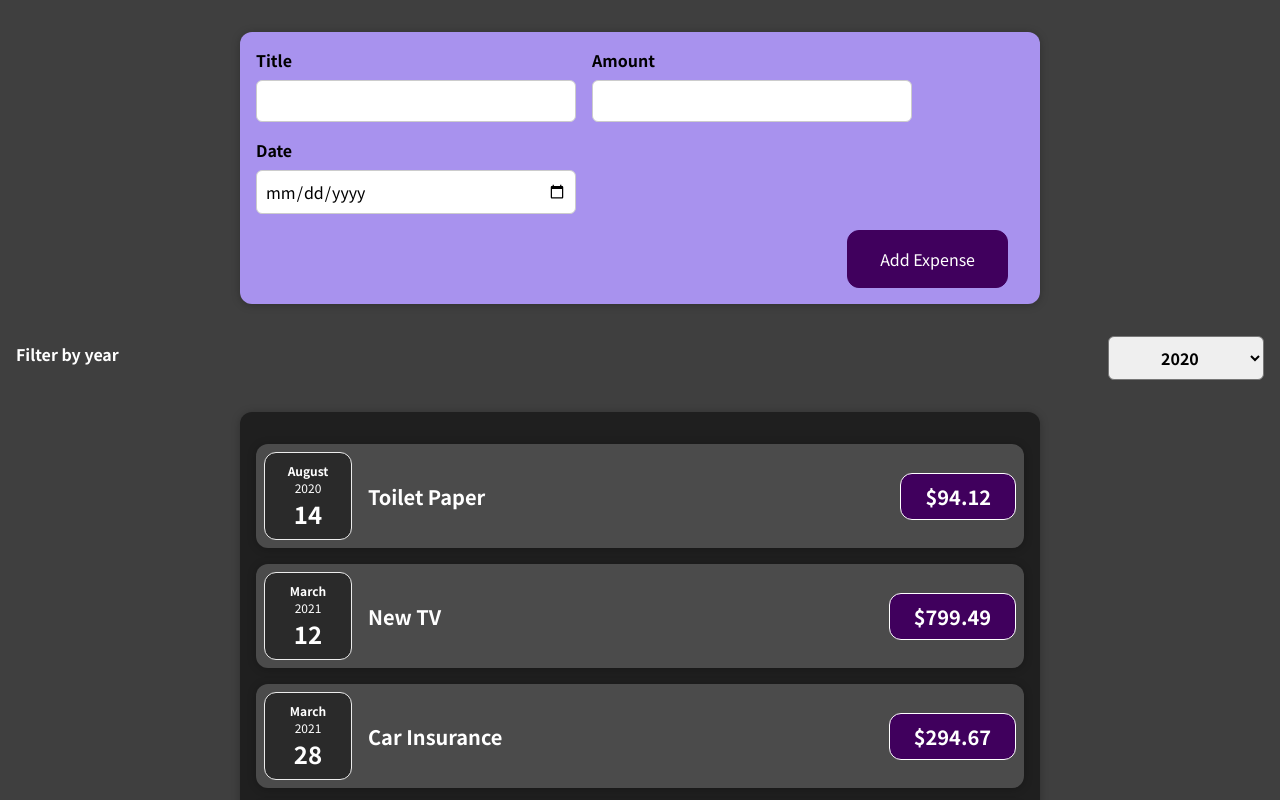
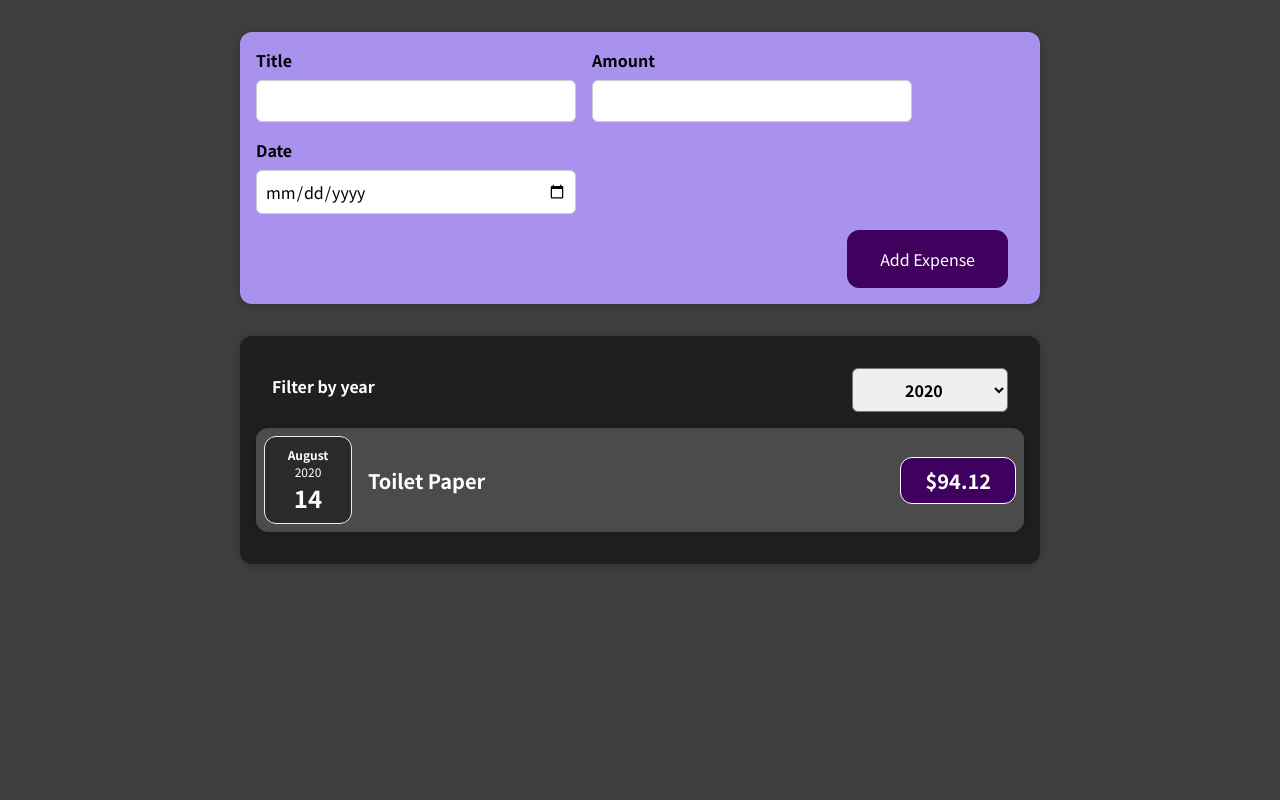
Before and after one commit to GraceYou500/React-Practice, a React (Create React App) app: page / in a window 1280 px wide. Shown: the top 800 px of the page. Built offline with nearby package versions, Linux system fonts and the light colour scheme.

Commit message:
render list

```diff
--- a/src/components/Expenses/ExpenseItem.js
+++ b/src/components/Expenses/ExpenseItem.js
@@ -13,6 +13,7 @@
   // };
 
   return (
+    <li>
       <Card className="expense-item">
         <ExpenseDate date={props.date} />
         <div className="expense-item__description">
@@ -21,6 +22,7 @@
         </div>
         {/* <button onClick={clickHandler}>Change Title</button> */}
       </Card>
+    </li>
   );
 }
 
--- a/src/components/Expenses/Expenses.js
+++ b/src/components/Expenses/Expenses.js
@@ -1,8 +1,8 @@
 import './Expenses.css';
-import ExpenseItem from './ExpenseItem';
 import Card from '../GeneralUI/Card';
 import ExpensesFilter from './ExpensesFilter';
 import { useState } from 'react';
+import ExpensesList from './ExpensesList';
 
 function Expenses(props) {
   console.log(props);
@@ -12,21 +12,18 @@
     setFilteredYearData(selectedYear);
   };
 
+  const filteredExpenses = props.item.filter(
+    el => el.date.getFullYear().toString() === filteredYearData
+  );
+
   return (
     <div>
-      <ExpensesFilter
-        onFilteredYear={filteredYearHandler}
-        filteredYear={filteredYearData}
-      />
       <Card className="expenses">
-        {props.item.map(el => (
-          <ExpenseItem
-            key={el.id}
-            title={el.title}
-            amount={el.amount}
-            date={el.date}
-          />
-        ))}
+        <ExpensesFilter
+          onFilteredYear={filteredYearHandler}
+          filteredYear={filteredYearData}
+        />
+        <ExpensesList items={filteredExpenses} />
       </Card>
     </div>
   );
--- /dev/null
+++ b/src/components/Expenses/ExpensesList.css
@@ -0,0 +1,9 @@
+.expenses-list {
+  list-style: none;
+  padding: 0;
+}
+
+.expenses-list__fallback {
+  color: white;
+  text-align: center;
+}
--- /dev/null
+++ b/src/components/Expenses/ExpensesList.js
@@ -0,0 +1,23 @@
+import './ExpensesList.css';
+import ExpenseItem from './ExpenseItem';
+
+const ExpensesList = props => {
+  if (props.items.length === 0) {
+    return <h2 className="expenses-list__fallback">Found no expenses.</h2>;
+  }
+
+  return (
+    <ul className="expenses-list">
+      {props.items.map(el => (
+        <ExpenseItem
+          key={el.id}
+          title={el.title}
+          amount={el.amount}
+          date={el.date}
+        />
+      ))}
+    </ul>
+  );
+};
+
+export default ExpensesList;
```
Also changed, not shown: 1 other file (tests, documents, lock files or other folders). Lines whose indentation alone changed are shown as unchanged.
